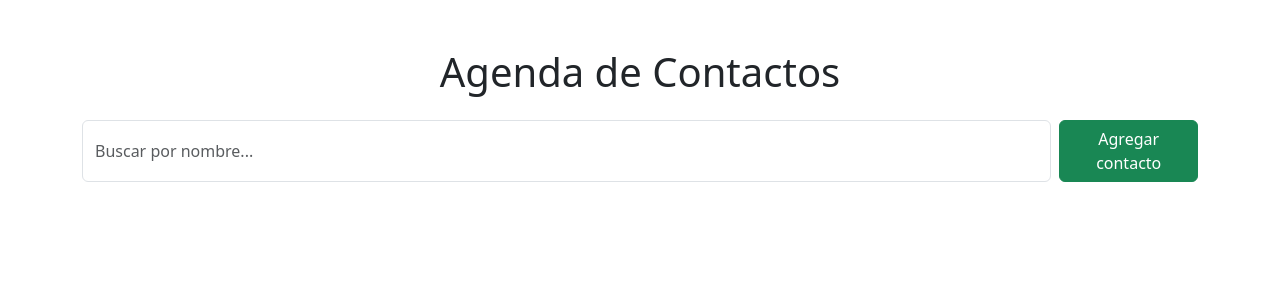
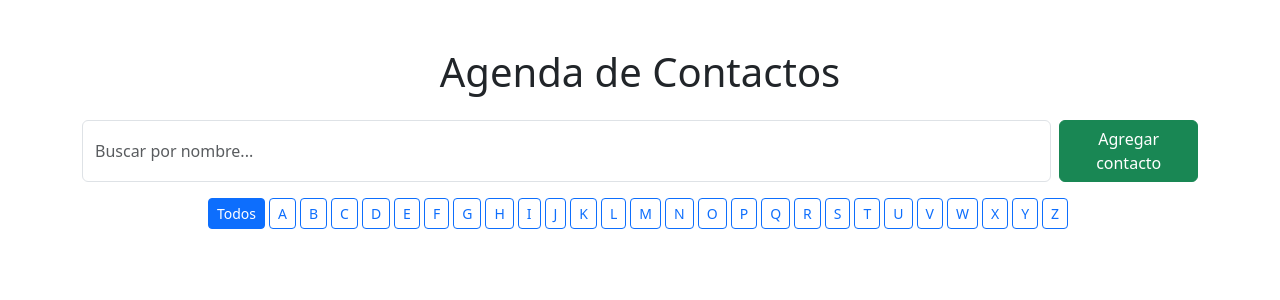
Before and after one commit to Insidious22/Program-Capas, a React (Vite) app: page / in a window 1280 px wide. Shown: the top 300 px of the page. Built offline with nearby package versions, Linux system fonts and the light colour scheme.

Commit message:
Prueba de cambio

```diff
--- a/src/App.tsx
+++ b/src/App.tsx
@@ -18,6 +18,7 @@ function App() {
   const [searchTerm, setSearchTerm] = useState("");
   const [message, setMessage] = useState<string | null>(null);
   const [showModal, setShowModal] = useState(false);
+  const [activeLetter, setActiveLetter] = useState<string>("Todos");
 
   useEffect(() => {
     localStorage.setItem("contacts", JSON.stringify(contacts));
@@ -62,9 +63,16 @@ function App() {
     setShowModal(true);
   };
 
-  const filteredContacts = contacts.filter((contact) =>
-    contact.name.toLowerCase().includes(searchTerm.toLowerCase())
-  );
+  const filteredContacts = contacts.filter((contact) => {
+    const matchesSearch = contact.name
+      .toLowerCase()
+      .includes(searchTerm.toLowerCase());
+    const matchesLetter =
+      activeLetter === "Todos" ||
+      contact.name.charAt(0).toUpperCase() === activeLetter;
+
+    return matchesSearch && matchesLetter;
+  });
 
   return (
     <div className="container mt-5">
@@ -89,6 +97,20 @@ function App() {
         </button>
       </div>
 
+      <div className="mb-3 text-center">
+        {["Todos", ..."ABCDEFGHIJKLMNOPQRSTUVWXYZ"].map((letter) => (
+          <button
+            key={letter}
+            className={`btn btn-sm me-1 mb-1 ${
+              activeLetter === letter ? "btn-primary" : "btn-outline-primary"
+            }`}
+            onClick={() => setActiveLetter(letter)}
+          >
+            {letter}
+          </button>
+        ))}
+      </div>
+
       <ContactList
         contacts={filteredContacts}
         onDelete={deleteContact}
```
